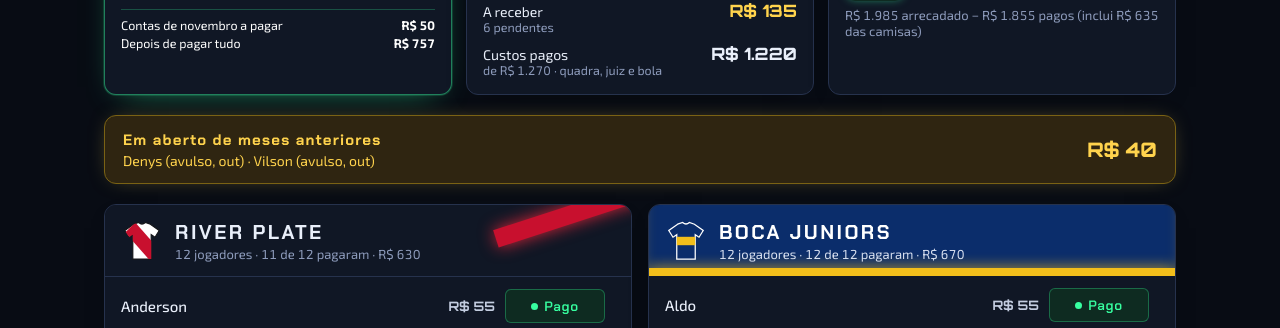
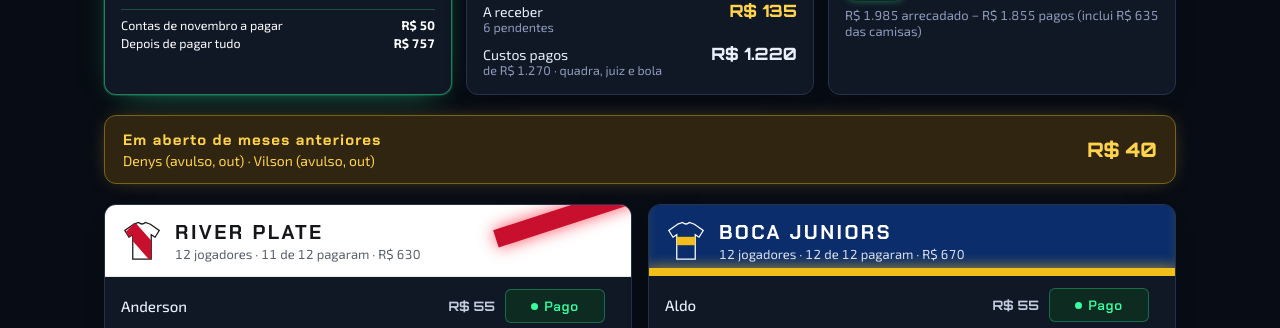
Before and after one commit to andersonpsv02-bit/GTERCA, a plain HTML site: page index.html in a window 1280 px wide. Both pictures are taken after a click on the button "MODO NEON". Shown: the part 466-794 px from the top of the page. Drawn offline with Linux system fonts and the light colour scheme.

Commit message:
River com fundo branco no modo escuro
Co-Authored-By: Claude Opus 5.5 <noreply@anthropic.com>
Claude-Session: https://claude.ai/code/session_01Vq22ubkgqbSaqdvUcK7y8b

```diff
--- a/data.json
+++ b/data.json
@@ -1810,5 +1810,5 @@
    "mes": "2026-11"
   }
  },
- "atualizadoEm": "26/11/2026 21:03"
+ "atualizadoEm": "26/11/2026 21:04"
 }
--- a/index.html
+++ b/index.html
@@ -386,7 +386,8 @@
   :root[data-theme="dark"] .kpi.res.pos .tag{box-shadow:0 0 10px -2px rgba(55,255,160,.6);}
   :root[data-theme="dark"] .kpi.mes .ln.warn b{color:var(--warn);}
   :root[data-theme="dark"] .debts{background:var(--warn-bg); border-color:var(--warn-line); color:var(--warn); box-shadow:0 0 22px -10px rgba(255,211,77,.6);}
-  :root[data-theme="dark"] .team-head.river{background:var(--surface); border-bottom-color:var(--line);}
+  :root[data-theme="dark"] .team-head.river{background:#FFFFFF; color:#14161A; border-bottom-color:#ECE9DF;}
+  :root[data-theme="dark"] .team-head.river .s{color:#5A606B;}
   :root[data-theme="dark"] .team-head.river .band{box-shadow:0 0 16px rgba(255,40,60,.8);}
   :root[data-theme="dark"] .team-head.boca{box-shadow:inset 0 -8px 18px -12px rgba(242,190,27,.8);}
   :root[data-theme="dark"] .team-head.boca .band{box-shadow:0 0 14px rgba(242,190,27,.8);}
```
